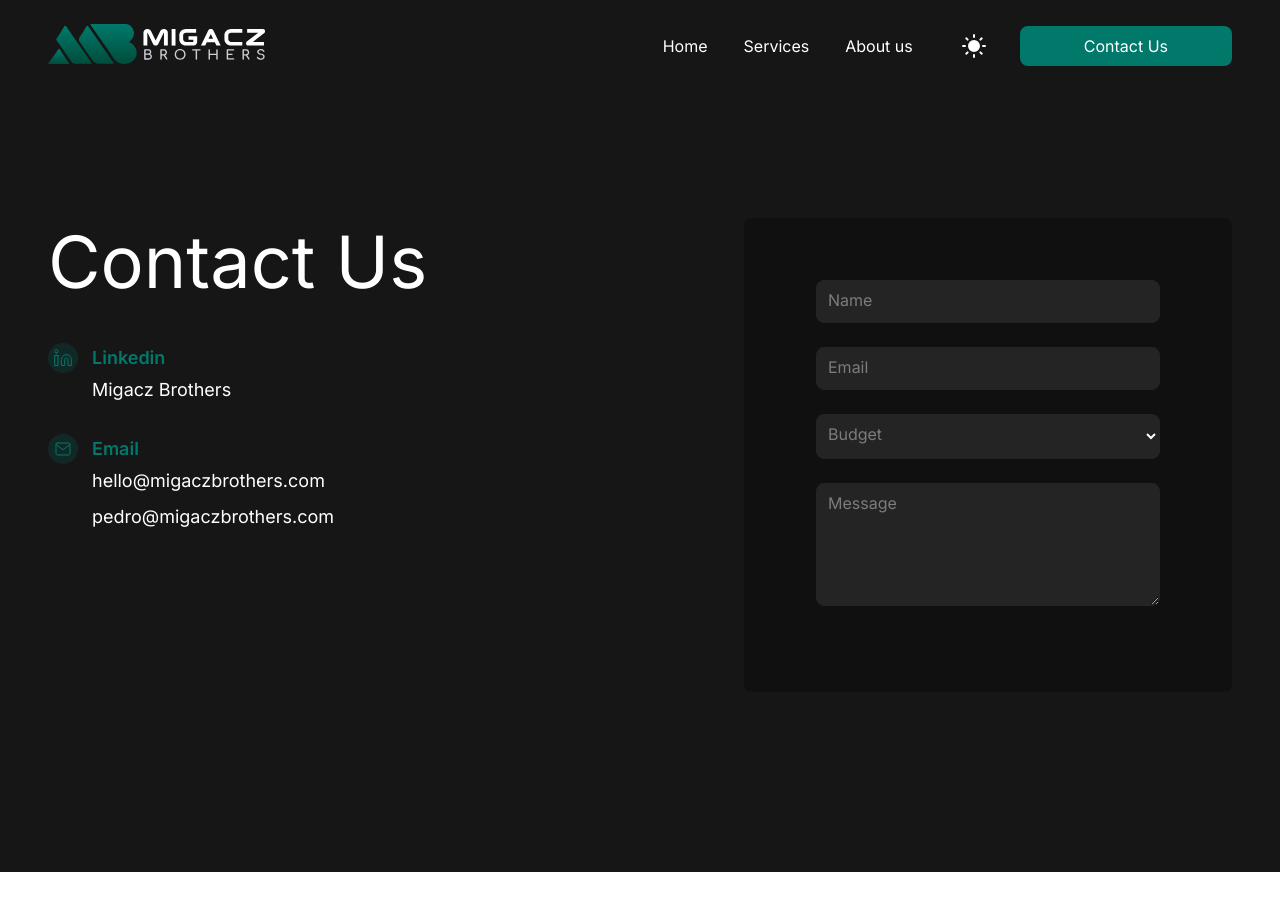
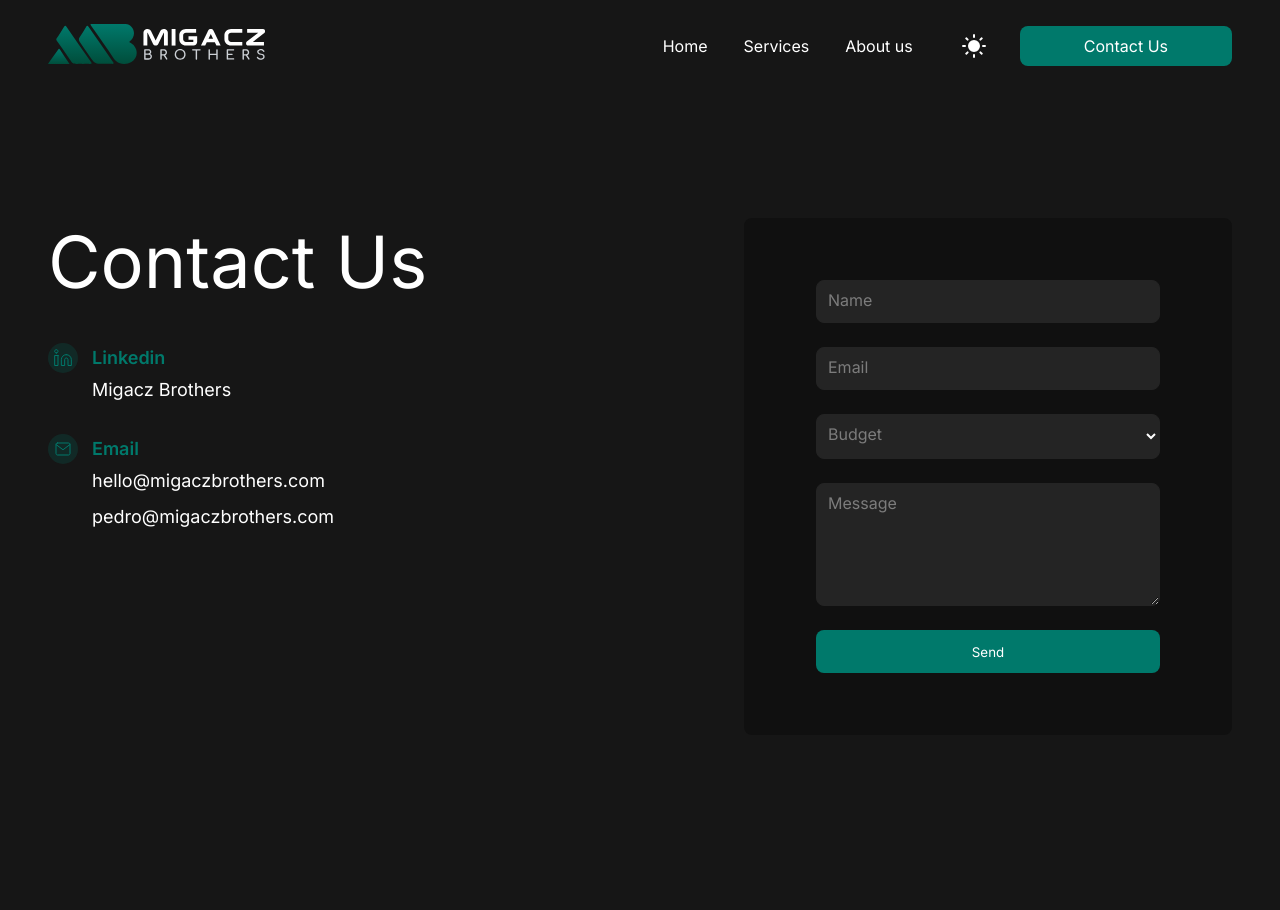
Before and after one commit to Migacz-Brothers/migacz-brothers, a Next.js app: page /contact in a window 1280 px wide. Shown: the top 910 px of the page. Before the commit the page ends 872 px from the top, so only its background shows below. Built offline with nearby package versions, Linux system fonts and the light colour scheme.

Commit message:
add Send button to Contact Form

```diff
--- a/components/Contact/ContactForm.tsx
+++ b/components/Contact/ContactForm.tsx
@@ -1,6 +1,7 @@
 import { useState } from 'react';
 import styled from 'styled-components';
 import ContactInput from './ContactInput';
+import SubmitButton from './SubmitButton';
 
 const ContactForm = (): JSX.Element => {
   const [form, setForm] = useState({
@@ -40,6 +41,7 @@ const ContactForm = (): JSX.Element => {
         value={form.message}
         setValue={(value) => setForm((prev) => ({ ...prev, message: value }))}
       />
+      <SubmitButton />
     </Form>
   );
 };
--- /dev/null
+++ b/components/Contact/SubmitButton.tsx
@@ -0,0 +1,15 @@
+import styled from 'styled-components';
+
+const SubmitButton = (): JSX.Element => {
+  return <Button>Send</Button>;
+};
+
+const Button = styled.button`
+  border: none;
+  border-radius: var(--rounded);
+  width: 100%;
+  background-color: var(--primary);
+  padding: 13.5px 4px;
+`;
+
+export default SubmitButton;
--- a/components/styles/globalStyles.ts
+++ b/components/styles/globalStyles.ts
@@ -43,6 +43,7 @@ input::-moz-focus-inner {
 }
 
 input,
+button,
 select,
 textarea {
   font-family: inherit;
```
